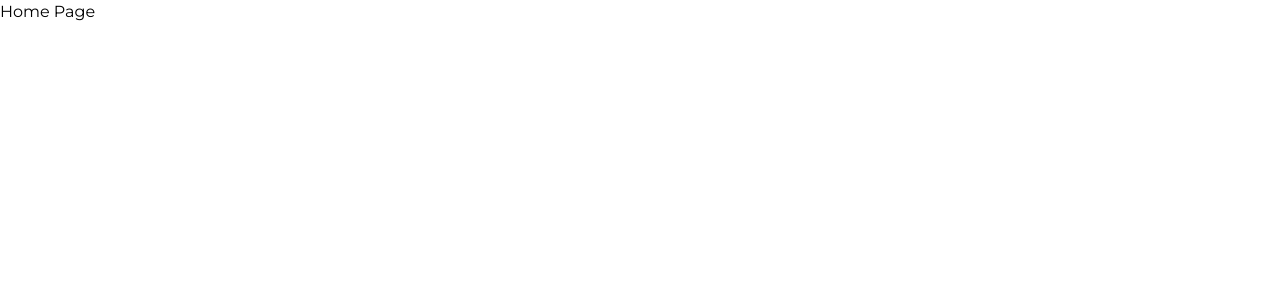
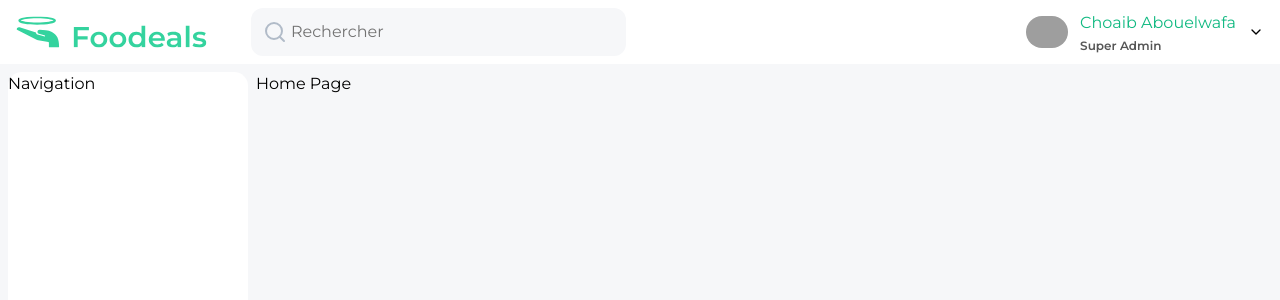
Before and after one commit to Hichem-Nasri/Foodeals-Admin-Front, a Next.js app: page / in a window 1280 px wide. Shown: the top 300 px of the page. Built offline with nearby package versions, Linux system fonts and the light colour scheme; grey boxes are pictures that could not be loaded.

Commit message:
feat: start App Layout

```diff
--- a/src/components/Layout/Header.tsx
+++ b/src/components/Layout/Header.tsx
@@ -1,3 +1,20 @@
+import Image from "next/image"
+import { SearchInput } from "./SearchInput"
+import { UserMenu } from "./UserMenu"
+
 export const Header: React.FC = () => {
-	return <div className="bg-white w-full h-full"></div>
+	return (
+		<div className="flex lg:flex-row flex-col bg-white lg:rounded-none lg:pb-0 pb-2 rounded-b-[30px]">
+			<div className="flex items-center justify-between gap-11 px-4 py-2 w-full h-16">
+				<Image src="/logo-foodeals.svg" alt="login Illustrator" width={191} height={32} objectFit="cover" />
+				<div className="lg:inline-flex hidden mr-auto">
+					<SearchInput />
+				</div>
+				<UserMenu />
+			</div>
+			<div className="inline-flex lg:hidden w-full">
+				<SearchInput />
+			</div>
+		</div>
+	)
 }
--- a/src/components/Layout/Layout.tsx
+++ b/src/components/Layout/Layout.tsx
@@ -1,4 +1,5 @@
 import { Header } from "./Header"
+import { Navigation } from "./Navigation"
 
 interface LayoutProps {
 	children?: JSX.Element | JSX.Element[]
@@ -6,9 +7,12 @@ interface LayoutProps {
 
 export const Layout: React.FC<LayoutProps> = ({ children }) => {
 	return (
-		<div className="">
+		<div className="flex flex-col gap-2 bg-lynch-50 h-screen">
 			<Header />
-			{children}
+			<div className="flex gap-2 h-full px-2">
+				<Navigation />
+				{children}
+			</div>
 		</div>
 	)
 }
--- /dev/null
+++ b/src/components/Layout/Navigation.tsx
@@ -0,0 +1,7 @@
+import { FC } from "react"
+
+interface NavigationProps { }
+
+export const Navigation: FC<NavigationProps> = () => {
+  return <nav className="max-w-60 w-full h-full rounded-[14px] bg-white lg:inline-flex hidden">Navigation</nav>
+}
--- /dev/null
+++ b/src/components/Layout/SearchInput.tsx
@@ -0,0 +1,40 @@
+"use client"
+import { FC } from "react"
+import { InputField } from "../custom/InputField"
+import { z } from "zod"
+import { useForm } from "react-hook-form"
+import { zodResolver } from "@hookform/resolvers/zod"
+import { Form } from "../ui/form"
+import { Search } from "lucide-react"
+
+interface SearchInputProps {}
+
+export const SearchInput: FC<SearchInputProps> = ({}) => {
+	const schema = z.object({
+		search: z.string(),
+	})
+	const form = useForm<z.infer<typeof schema>>({
+		resolver: zodResolver(schema),
+		mode: "onBlur",
+		defaultValues: {
+			search: "",
+		},
+	})
+	const { handleSubmit, control } = form
+
+	const onsubmit = (data: z.infer<typeof schema>) => {}
+	return (
+		<Form {...form}>
+			<form onSubmit={handleSubmit(onsubmit)} className="w-full">
+				<InputField
+					control={control}
+					name="search"
+					placeholder="Rechercher"
+					className="lg:w-[23.438rem] py-3 h-fit lg:bg-lynch-50 bg-white"
+					IconLeftColor="text-lynch-300"
+					IconLeft={Search}
+				/>
+			</form>
+		</Form>
+	)
+}
--- /dev/null
+++ b/src/components/Layout/UserMenu.tsx
@@ -0,0 +1,41 @@
+import Image from "next/image"
+import { FC } from "react"
+import {
+	DropdownMenu,
+	DropdownMenuContent,
+	DropdownMenuItem,
+	DropdownMenuTrigger,
+} from "@/components/ui/dropdown-menu"
+import { Button } from "@/components/ui/button"
+import { ChevronDown } from "lucide-react"
+
+interface UserMenuProps {}
+
+export const UserMenu: FC<UserMenuProps> = ({}) => {
+	return (
+		<DropdownMenu>
+			<DropdownMenuTrigger asChild>
+				<Button variant="ghost" className="flex items-center gap-3 p-0 hover:bg-white shrink-0">
+					<div className="flex gap-3 items-center">
+						<Image
+							src="https://api.dicebear.com/7.x/bottts/png"
+							alt="avatar"
+							width={42}
+							height={42}
+							className="rounded-full overflow-hidden"
+						/>
+						<div className="lg:flex hidden items-start flex-col gap-[3px]">
+							<p className="text-base font-normal text-Mountain-500">Choaib Abouelwafa</p>
+							<p className="text-xs font-semibold text-subtitle">Super Admin</p>
+						</div>
+						<ChevronDown className="h-4 w-4" />
+					</div>
+				</Button>
+			</DropdownMenuTrigger>
+			<DropdownMenuContent align="end">
+				<DropdownMenuItem>Mon Profile</DropdownMenuItem>
+				<DropdownMenuItem>Paramètres</DropdownMenuItem>
+			</DropdownMenuContent>
+		</DropdownMenu>
+	)
+}
```
